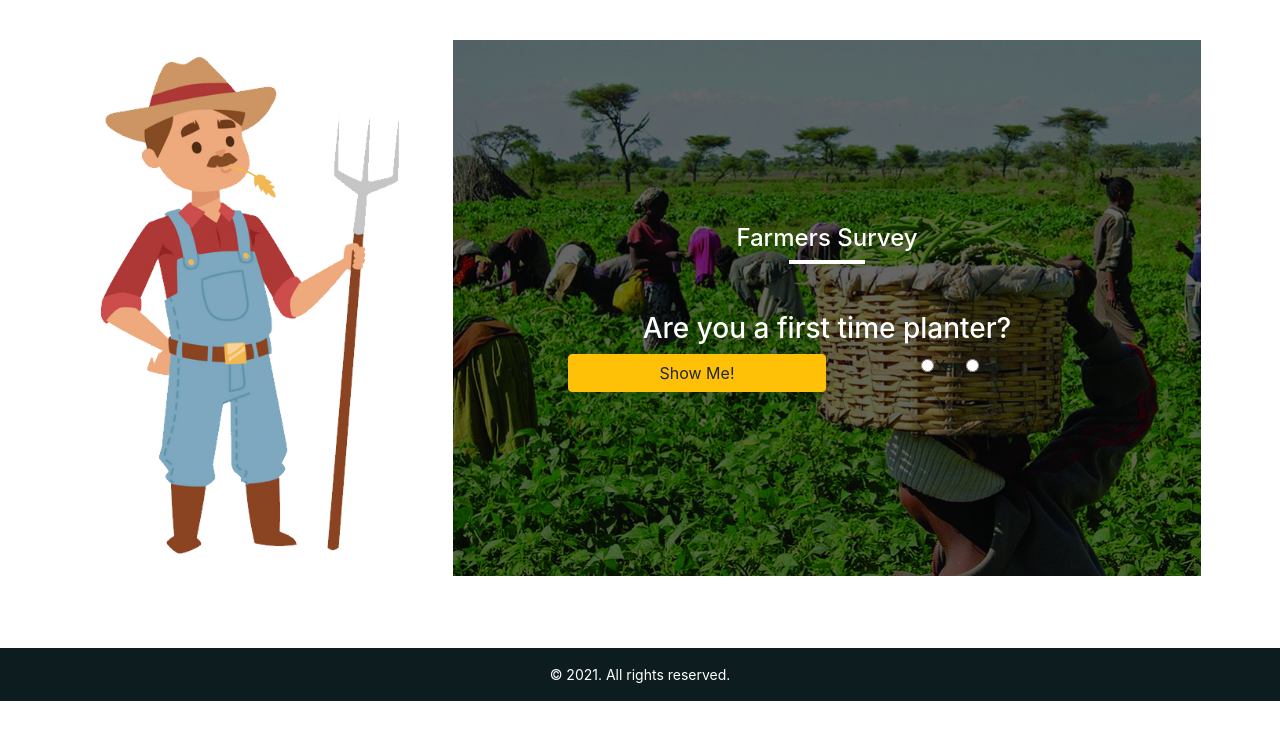
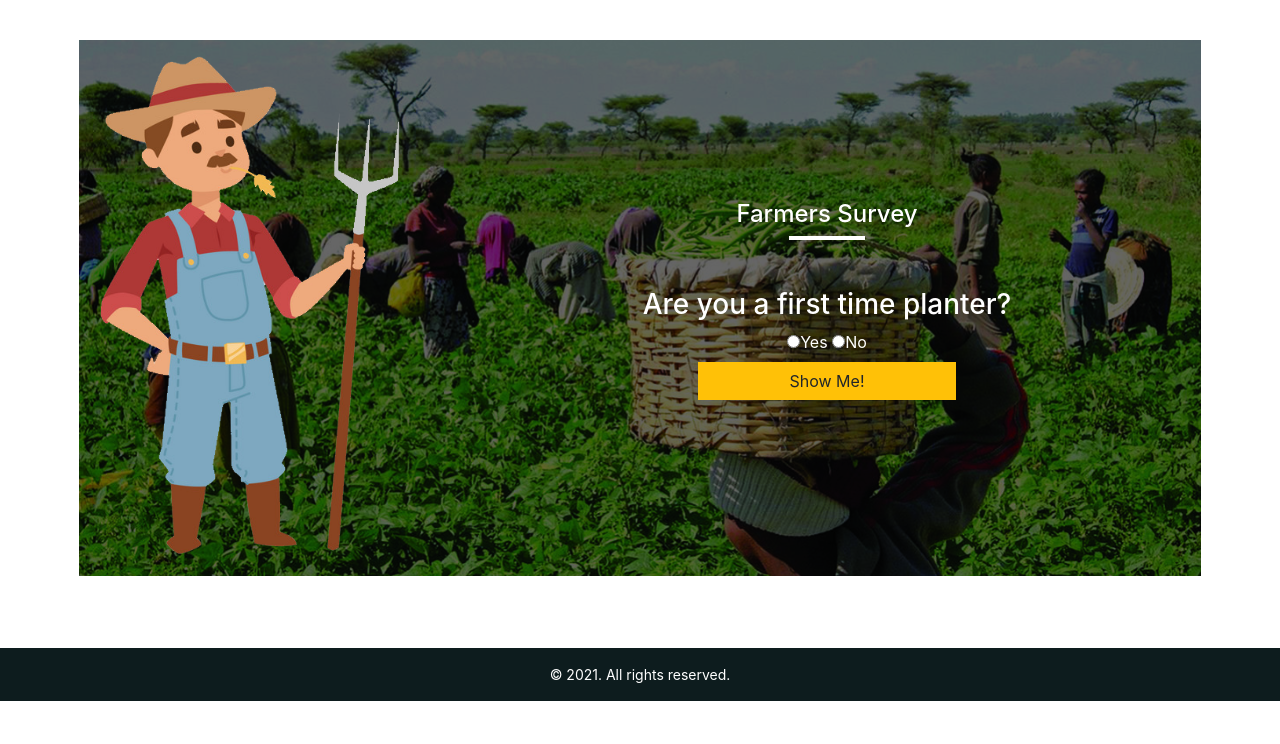
Before and after one commit to bhimbho/Crop-Expert-System, a PHP site: page /survey.php in a window 1280 px wide. Shown: the part 56-800 px from the top of the page. Run offline with PHP 8.4, Linux system fonts and the light colour scheme; the visitor is signed in with stand-in values (Sample User, id 1).

Commit message:
UI Updates

```diff
--- a/css/style.css
+++ b/css/style.css
@@ -70,6 +70,4 @@
 }
 .expert form button{
 	width: 48% !important;
-	float: left;
-	margin-left: 10px;
 }
--- a/existing-farmer-survey.php
+++ b/existing-farmer-survey.php
@@ -4,11 +4,11 @@
 ?>
 <div class="container-fluid mt-5">
 	<div class="container p-4 mt-5 pt-5 mb-5">
-		<div class="row">
+		<div class="row expert">
 			<div class="col-md-4">
 				<img src="images/farmer-icon.png" class="img-fluid">
 			</div>
-			<div class="col-md-8 expert d-flex align-items-center flex-column justify-content-center">
+			<div class="col-md-8 d-flex align-items-center flex-column justify-content-center">
 				<h4 class="text-white">Farmers Survey</h4>
 				<hr class="mb-5" style="width: 10%; margin: 0 auto; border: 2px solid white">
 				<form method="post" class="w-75 text-center">
--- a/first-timer-survey.php
+++ b/first-timer-survey.php
@@ -4,11 +4,11 @@
 ?>
 <div class="container-fluid mt-5">
 	<div class="container p-4 mt-5 pt-5 mb-5">
-		<div class="row">
+		<div class="row expert">
 			<div class="col-md-4">
 				<img src="images/farmer-icon.png" class="img-fluid">
 			</div>
-			<div class="col-md-8 expert d-flex align-items-center flex-column justify-content-center">
+			<div class="col-md-8 d-flex align-items-center flex-column justify-content-center">
 				<h4 class="text-white">Farmers Survey</h4>
 				<hr class="mb-5" style="width: 10%; margin: 0 auto; border: 2px solid white">
 				<form method="post" class="w-75 text-center">
--- a/survey.php
+++ b/survey.php
@@ -4,11 +4,11 @@
 ?>
 <div class="container-fluid mt-5">
 	<div class="container p-4 mt-5 pt-5 mb-5">
-		<div class="row">
+		<div class="row expert">
 			<div class="col-md-4">
 				<img src="images/farmer-icon.png" class="img-fluid">
 			</div>
-			<div class="col-md-8 expert d-flex align-items-center flex-column justify-content-center">
+			<div class="col-md-8  d-flex align-items-center flex-column justify-content-center">
 				<h4 class="text-white">Farmers Survey</h4>
 				<hr class="mb-5" style="width: 10%; margin: 0 auto; border: 2px solid white">
 				<?php
@@ -20,9 +20,15 @@
 				<form method="post" class="w-75 text-center" >
 					<div class="question">
 						<h3 class="text-white ">Are you a first time planter?</h3>
-						<input type="radio" name="choice" class="choice" value="1" id="" required>Yes
-						<input type="radio" name="choice" class="choice" value="0" id="" required>No
-						<button class="btn btn-warning" name="show">Show Me!</button>
+						<div class="inline-group">
+							<label class="text-white">
+								<input type="radio" name="choice" class="choice" value="1" id="" required>Yes</label>
+								<label class="text-white">
+									<input type="radio" name="choice" class="choice" value="0" id="" required>No</label>
+								</div>
+								<div class="form-group">
+									<button class="btn btn-warning rounded-0 mx-auto d-block" name="show">Show Me!</button>
+								</div>
 							</div>
 						</form>
 					</div>
```
Lines whose indentation alone changed are shown as unchanged.
